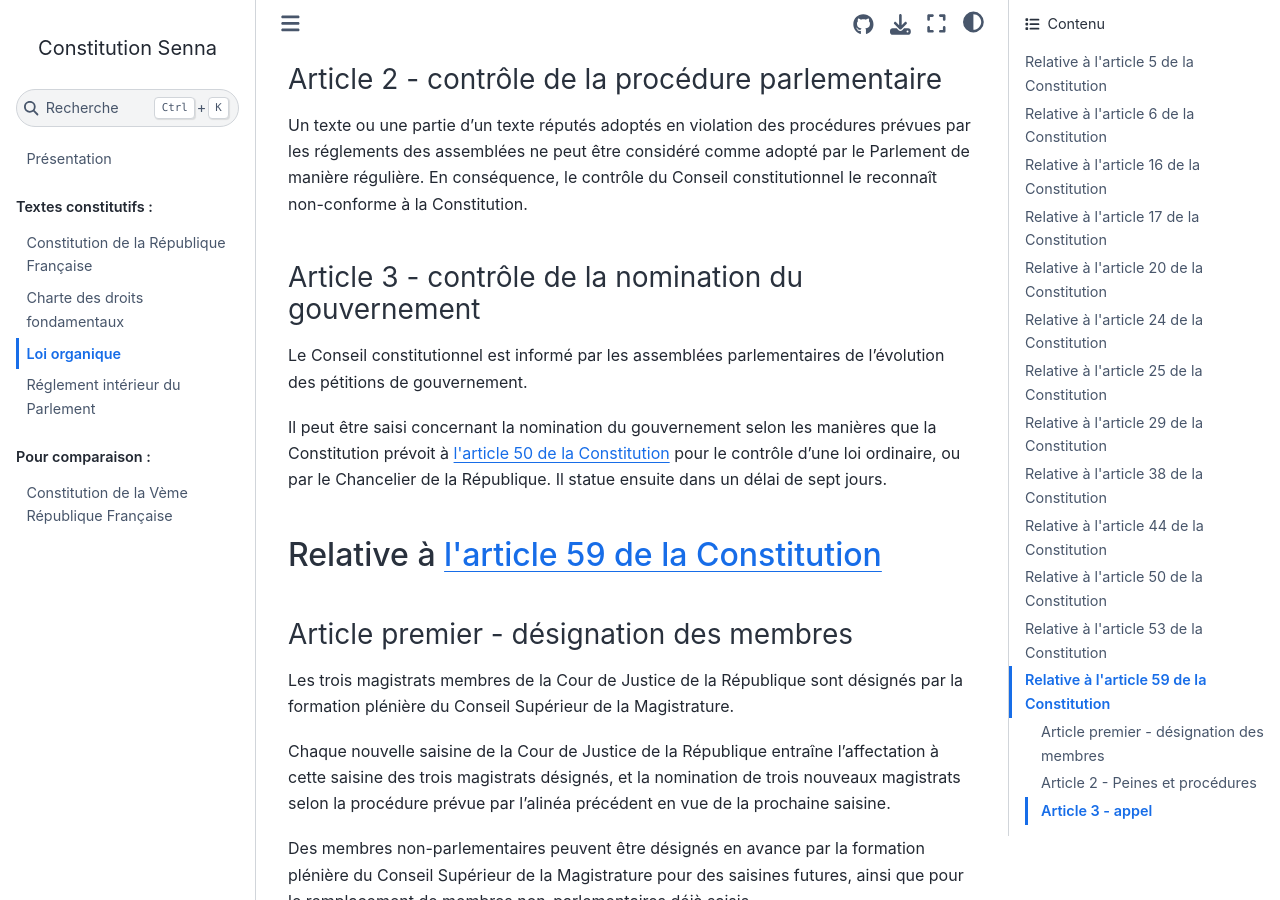
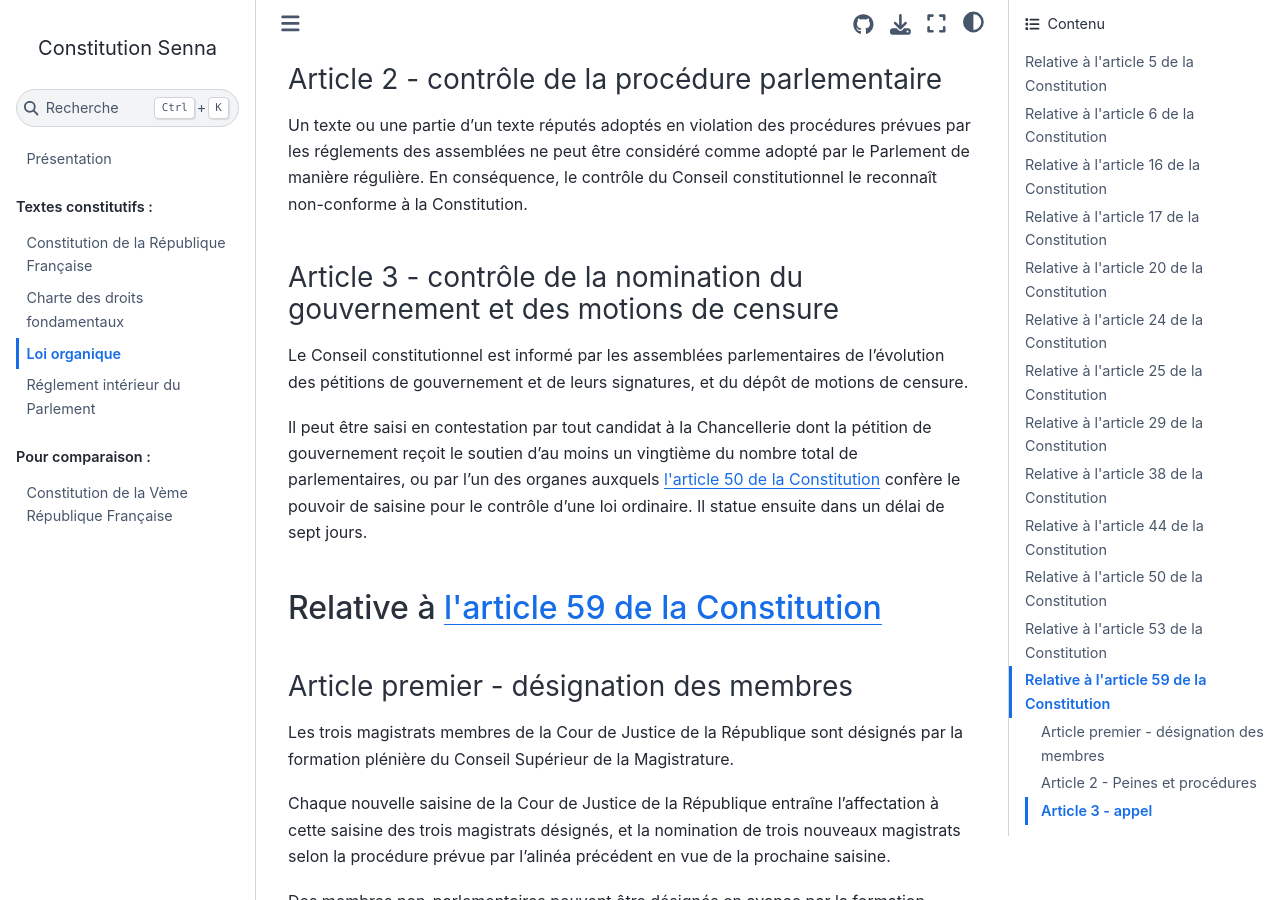
Before and after one commit to Gouvernathor/senna, a Sphinx documentation site: the page built from source/organique.rst, in a window 1280 px wide and 900 px high, scrolled down 8353 px. Built offline with Sphinx 7.4.7 and the Sphinx Book theme 1.1.4, drawn with Linux system fonts in a browser that asks for light colours.

Commit message:
Meilleure saisine du CC pour contrôle de nomination du gvt

```diff
--- a/source/organique.rst
+++ b/source/organique.rst
@@ -267,11 +267,11 @@
 
 .. délais ouverts pour la saisine
 
-Article 3 - contrôle de la nomination du gouvernement
------------------------------------------------------
-Le Conseil constitutionnel est informé par les assemblées parlementaires de l'évolution des pétitions de gouvernement.
+Article 3 - contrôle de la nomination du gouvernement et des motions de censure
+-------------------------------------------------------------------------------
+Le Conseil constitutionnel est informé par les assemblées parlementaires de l'évolution des pétitions de gouvernement et de leurs signatures, et du dépôt de motions de censure.
 
-Il peut être saisi concernant la nomination du gouvernement selon les manières que la Constitution prévoit à :artref:`contrôle de constitutionnalité en instance législative` pour le contrôle d'une loi ordinaire, ou par le Chancelier de la République. Il statue ensuite dans un délai de sept jours.
+Il peut être saisi en contestation par tout candidat à la Chancellerie dont la pétition de gouvernement reçoit le soutien d'au moins un vingtième du nombre total de parlementaires, ou par l'un des organes auxquels :artref:`contrôle de constitutionnalité en instance législative` confère le pouvoir de saisine pour le contrôle d'une loi ordinaire. Il statue ensuite dans un délai de sept jours.
 
 .. ------------------------------------------------------------
 .. Relative à :artref:`l'autorité judiciaire`
```
